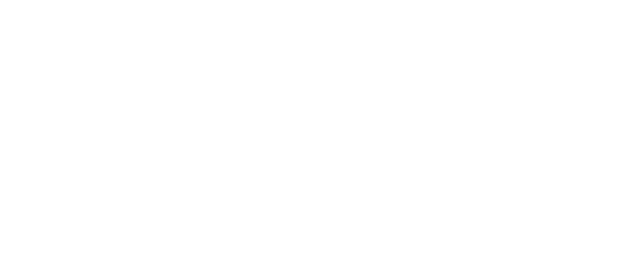
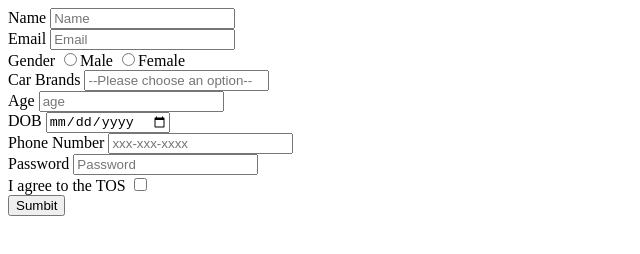
Before and after one commit to acciojob/signup-form-car-keshav-123-code, a website: page main.html in a window 1280 px wide. Shown: the whole page, without its empty margins (0-640 px from the left). Drawn offline with Linux system fonts and the light colour scheme.

Commit message:
created a submission

```diff
--- a/main.html
+++ b/main.html
@@ -10,7 +10,28 @@
 	<!-- the entire body must be written by student -->
     <script type="text/javascript" src="./script.js">
 </script>
-
+<form method="POST">
+	<label for="name">Name</label>
+	<input type="text" required placeholder="Name" id="name"><br>
+	<label for="Email">Email</label>
+	<input type="Email" required placeholder="Email" id="nmail"><br>
+	<label for="male">Gender</label>
+	<input type="radio" id="gender_m" name="gender">Male
+	<lebel for="female"></lebel>
+	<input type="radio" id="gender_f" name="gender">Female<br>
+	<label for="car brand">Car Brands</label>
+	<input type="select" required placeholder="--Please choose an option--" id="cars"><br>
+	<label for="Age">Age</label>
+	<input type="number" require placeholder="age" id="age"><br>
+	<label for="DOB">DOB</label>
+	<input type="DATE" require  id="age"><br>
+	<label for="Phone Number">Phone Number</label>
+	<input type="tel" placeholder="xxx-xxx-xxxx" id="tel"><br>
+	<label for="Password">Password</label>
+	<input type="Password" required placeholder="Password" id="password"><br>
+	<label for="I agree to the TOS">I agree to the TOS</label>
+	<input type="checkbox" required id="tos"><br>
+	<button>Sumbit</button>
 </body>
 
 </html>
```
